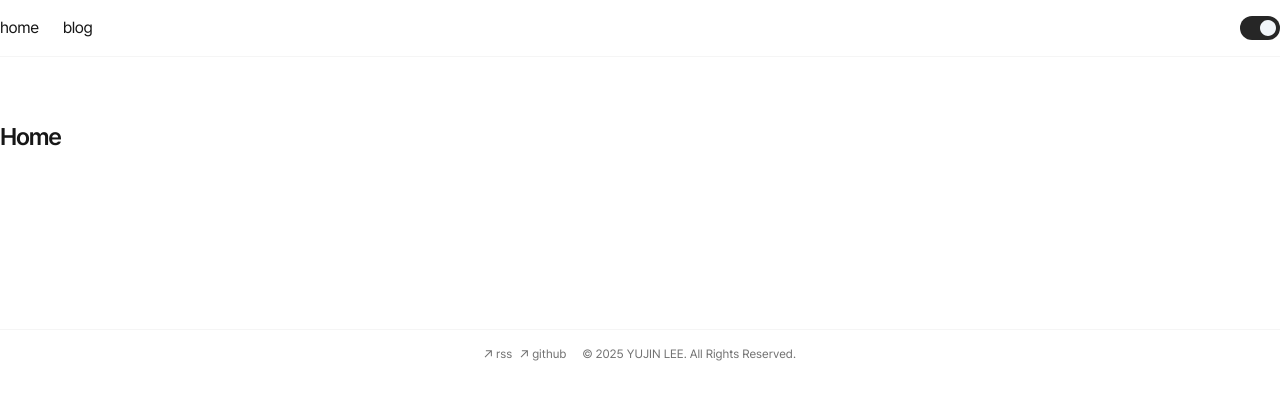
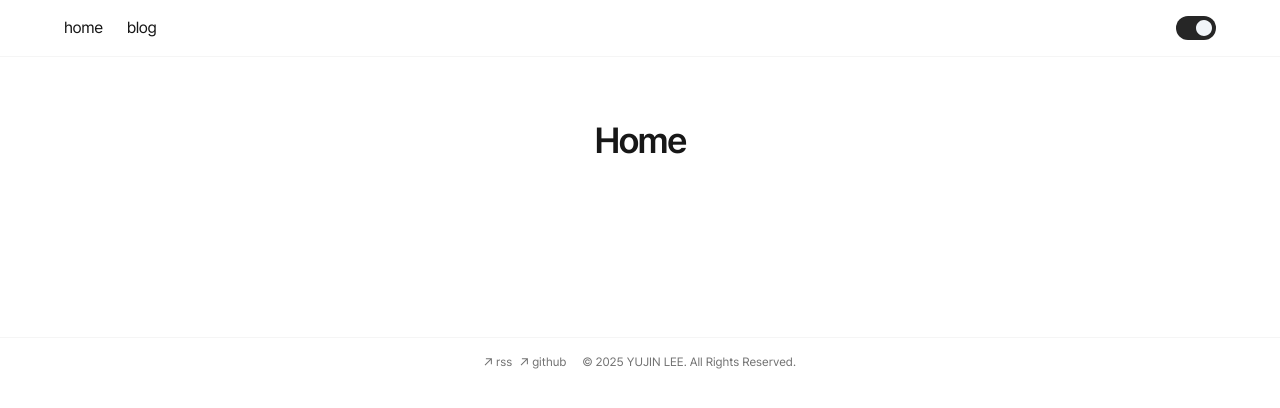
Before and after one commit to Ujaa/blog, a Next.js app: page / in a window 1280 px wide. Shown: the top 408 px of the page. Built offline with nearby package versions, Linux system fonts and the light colour scheme.

Commit message:
fix: 블로그 글 스타일 수정

```diff
--- a/app/blog/[slug]/page.tsx
+++ b/app/blog/[slug]/page.tsx
@@ -72,7 +72,7 @@ export default function Blog({ params }) {
   };
 
   return (
-    <section className="max-w-4xl m-auto relative px-2 xl:px-0">
+    <section className="max-w-4xl m-auto relative px-4 xl:px-0">
       <script
         type="application/ld+json"
         suppressHydrationWarning
--- a/app/blog/page.tsx
+++ b/app/blog/page.tsx
@@ -7,7 +7,7 @@ export const metadata = {
 
 export default function Page() {
   return (
-    <section className="max-w-7xl m-auto px-2 xl:px-0">
+    <section className="xl:max-w-6xl m-auto px-4 xl:px-0">
       <h1 className="font-semibold text-4xl mb-8 tracking-tighter">Blog</h1>
       <BlogPosts />
     </section>
--- a/app/components/nav.tsx
+++ b/app/components/nav.tsx
@@ -12,8 +12,8 @@ const navItems = {
 
 export function Navbar() {
   return (
-    <aside className="mb-16 px-2 xl:px-0 mx-auto py-3 w-full tracking-tight flex justify-between items-center sticky top-0 bg-white/80 dark:bg-neutral-900/20 backdrop-blur-lg border-b border-b-neutral-100 dark:border-b-neutral-700 z-40">
-      <div className="md:max-w-7xl w-full mx-auto flex justify-between items-center">
+    <aside className="mb-16 px-4 xl:px-0 mx-auto py-3 w-full tracking-tight flex justify-between items-center sticky top-0 bg-white/80 dark:bg-neutral-900/20 backdrop-blur-lg border-b border-b-neutral-100 dark:border-b-neutral-700 z-40">
+      <div className="xl:max-w-6xl w-full mx-auto flex justify-between items-center">
         <nav className="flex flex-row items-center fade" id="nav">
           <div className="flex flex-row gap-6">
             {Object.entries(navItems).map(([path, { name }]) => {
--- a/app/global.css
+++ b/app/global.css
@@ -1,13 +1,13 @@
 @import "tailwindcss";
 
 ::selection {
-  @apply bg-yellow-100 text-neutral-950;
+  @apply bg-neutral-100 text-neutral-950;
 }
 
 :root {
   --text-strong: #0482d6;
   --sh-class: #2d5e9d;
-  --sh-identifier: #3b82f6;
+  --sh-identifier: #525252;
   --sh-sign: #8996a3;
   --sh-string: #007f7a;
   --sh-keyword: #e02518;
@@ -70,7 +70,7 @@ html {
 }
 
 .prose code {
-  @apply px-1.5 py-0.5 rounded-md bg-blue-50 text-base border-neutral-200;
+  @apply px-1.5 py-1 mx-1 rounded-md bg-neutral-100 text-base font-medium border border-neutral-200;
 }
 
 .prose pre code {
@@ -85,23 +85,23 @@ html {
 
 .prose img {
   /* Don't apply styles to next/image */
-  @apply my-6 mx-auto rounded-2xl;
+  @apply my-6 mx-auto rounded-3xl;
 }
 
 .prose p {
-  @apply my-4 text-neutral-600 dark:text-neutral-300 text-lg leading-8;
+  @apply my-4 text-neutral-600 dark:text-neutral-300 text-lg tracking-tight leading-9;
 }
 
 .prose h1 {
-  @apply text-3xl font-bold tracking-tight mt-9 mb-3 text-neutral-900 dark:text-neutral-100;
+  @apply text-3xl font-bold tracking-tight mt-10 mb-2 text-neutral-900 dark:text-neutral-100;
 }
 
 .prose h2 {
-  @apply text-2xl font-bold tracking-tight mt-9 mb-3 text-neutral-900 dark:text-neutral-100;
+  @apply text-2xl font-semibold tracking-tight mt-10 mb-2 text-neutral-900 dark:text-neutral-100;
 }
 
 .prose h3 {
-  @apply text-xl font-bold tracking-tight mt-9 mb-3 text-neutral-900 dark:text-neutral-100;
+  @apply text-xl font-semibold tracking-tight mt-10 mb-2 text-neutral-900 dark:text-neutral-100;
 }
 
 .prose h4 {
@@ -109,7 +109,7 @@ html {
 }
 
 .prose strong {
-  @apply font-semibold text-neutral-800 dark:text-neutral-100;
+  @apply font-semibold text-neutral-700 dark:text-neutral-100;
 }
 
 .prose ul {
--- a/app/page.tsx
+++ b/app/page.tsx
@@ -1,7 +1,7 @@
 export default function Page() {
   return (
-    <section className="max-w-5xl">
-      <h1 className="mb-8 text-2xl font-semibold tracking-tighter">Home</h1>
+    <section className="xl:max-w-6xl m-auto px-4 xl:px-0">
+      <h1 className="font-semibold text-4xl mb-8 tracking-tighter">Home</h1>
     </section>
   );
 }
```
